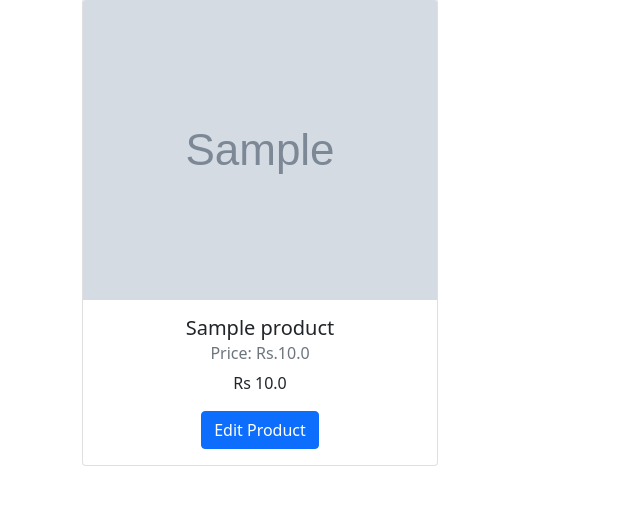
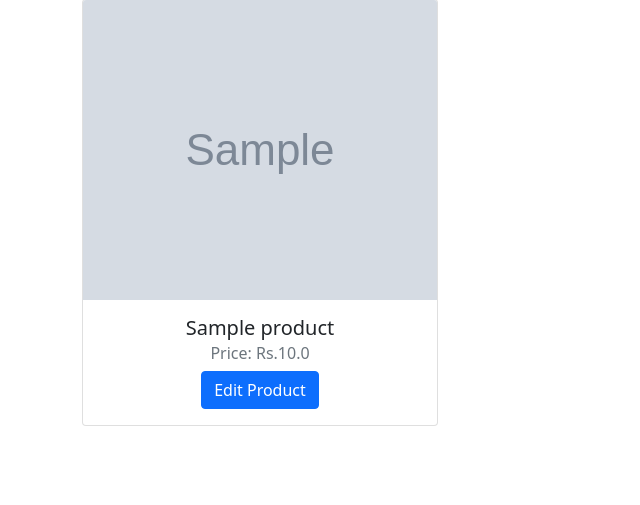
Before and after one commit to basmango/Kyntra, a Django app: page /kyntra/seller/all_products/ in a window 1280 px wide. Shown: the part 73-578 px from the top of the page, without its empty margins (0-640 px from the left). Run offline with Django 3.2, Linux system fonts and the light colour scheme; a user stored in the database is signed in; tables that the repository leaves empty hold one stand-in row (values such as "Sample post"); grey boxes marked "Sample" are stand-in pictures; some libraries are stand-ins or nearby versions.

Commit message:
Update all_products.html

```diff
--- a/templates/seller/all_products.html
+++ b/templates/seller/all_products.html
@@ -29,7 +29,6 @@
                             {% endif %}
                         </h5>
                         <h6 class="card-subtitle mb-2 text-muted">Price: Rs.{{item.price}}</h6>
-                        <p class="card-text">Rs {{item.price}}</p>
                         <a href="{% url 'edit_product' id=item.id %}" class="btn btn-primary">Edit Product</a>
                         <br />
 
```
